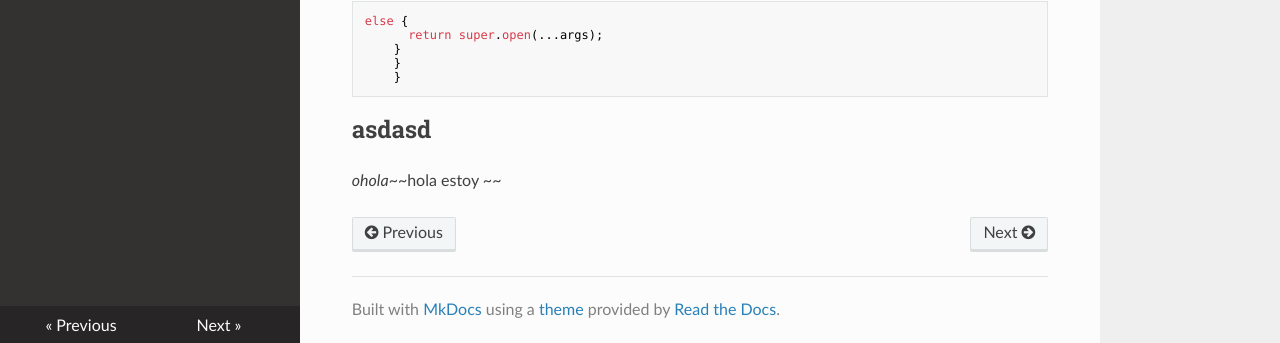
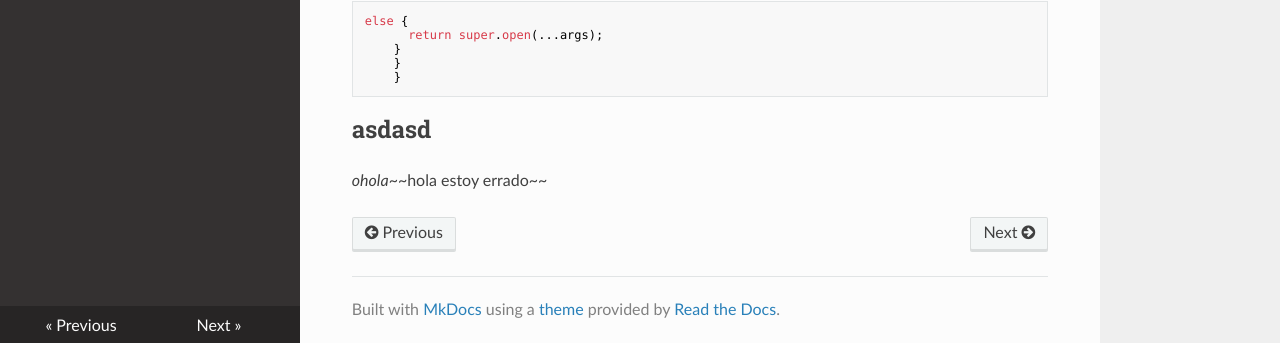
Before and after one commit to miguelgarciauwu/documentmkdocs, an MkDocs documentation site: the page built from docs/prueba01.md, in a window 1280 px wide and 900 px high, scrolled down 601 px. Shown: the part 554-897 px from the top of the window. Built offline with MkDocs 1.6.1, drawn with Linux system fonts in a browser that asks for light colours; nearby versions of some CDN libraries.

Commit message:
docs/prueba01.md updated from https://stackedit.io/

```diff
--- a/docs/prueba01.md
+++ b/docs/prueba01.md
@@ -49,8 +49,9 @@ este se actualiza instanteamente en git ahor asolo habrai que compilar en RED TH
         }
 ## asdasd
 
-*ohola*~~hola estoy ~~
+*ohola*~~hola estoy errado~~
+
 <!--stackedit_data:
-eyJoaXN0b3J5IjpbMjA0NjA2MjczMiwtMzk2MzUxNjkyLC0xNT
+eyJoaXN0b3J5IjpbMTkyMzA5NjM4MSwtMzk2MzUxNjkyLC0xNT
 YzNzM5ODk1XX0=
 -->
```
